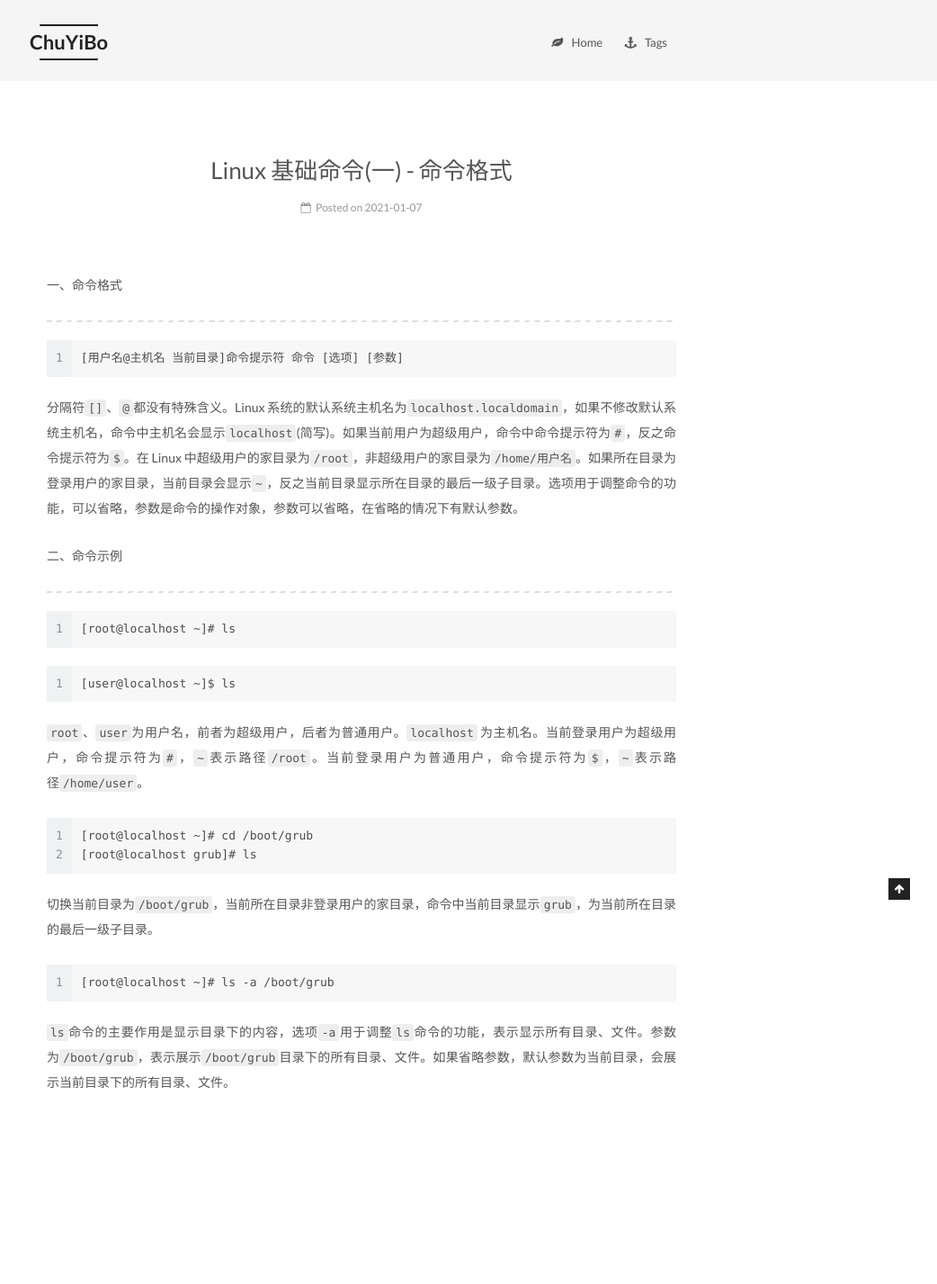
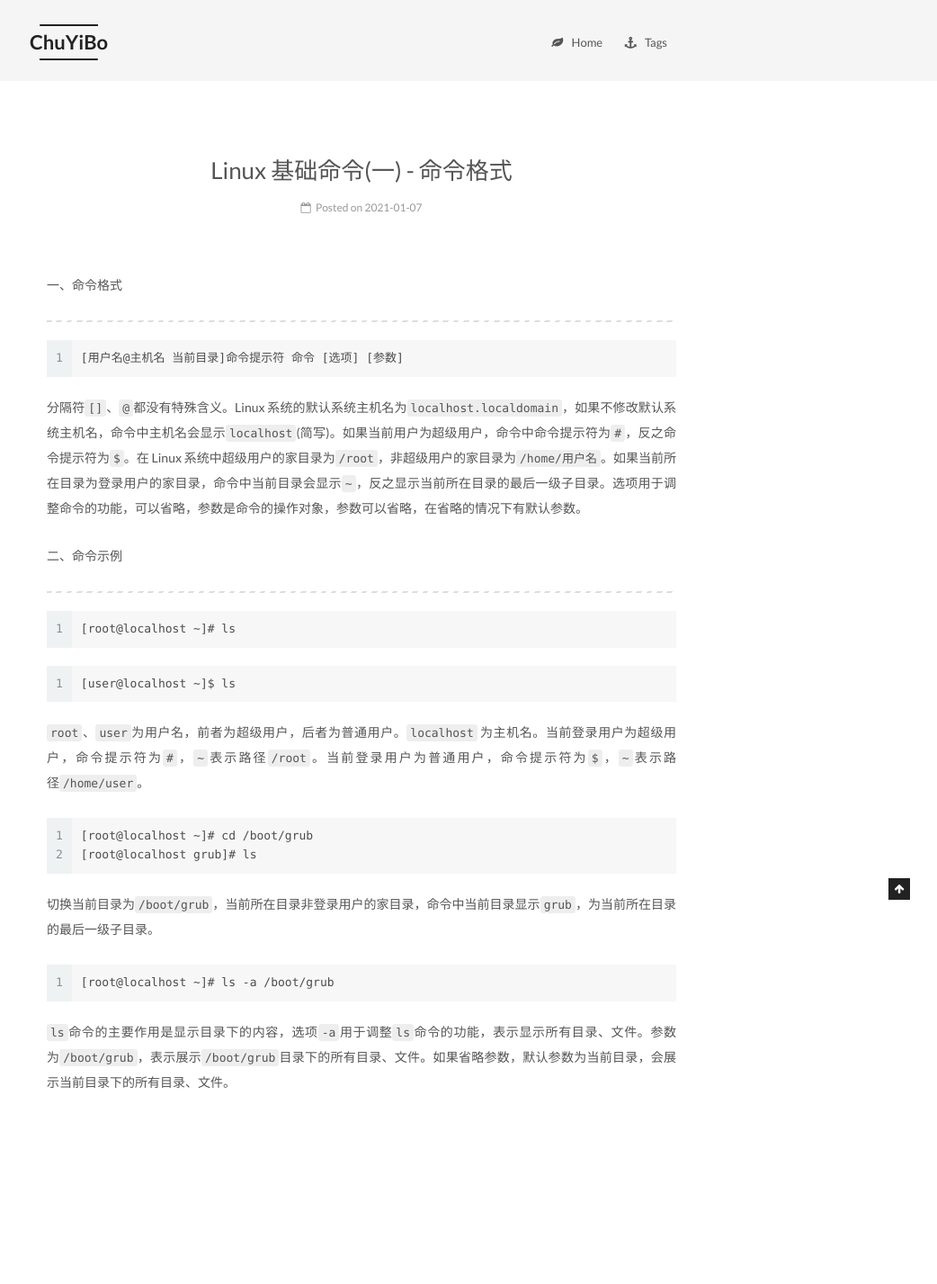
Before and after one commit to chuyibo/chuyibo.github.io, a Jekyll site: the page built from _posts/2021-01-07-Linux 基础命令(一).md, in a window 1280 px wide. Shown: the whole page at 90% size, without its empty margins (238-1280 px from the left). Built offline with Jekyll 4.4.1, drawn with Linux system fonts in a browser that asks for light colours.

Commit message:
2021/01/10 2021/01/10

````diff
--- a/_posts/2021-01-07-Linux 基础命令(一).md
+++ b/_posts/2021-01-07-Linux 基础命令(一).md
@@ -15,7 +15,7 @@ tags:
 [用户名@主机名 当前目录]命令提示符 命令 [选项] [参数]
 ```
 
-分隔符`[]`、`@`都没有特殊含义。Linux 系统的默认系统主机名为`localhost.localdomain`，如果不修改默认系统主机名，命令中主机名会显示`localhost`(简写)。如果当前用户为超级用户，命令中命令提示符为`#`，反之命令提示符为`$`。在 Linux 中超级用户的家目录为`/root`，非超级用户的家目录为`/home/用户名`。如果所在目录为登录用户的家目录，当前目录会显示`~`，反之当前目录显示所在目录的最后一级子目录。选项用于调整命令的功能，可以省略，参数是命令的操作对象，参数可以省略，在省略的情况下有默认参数。
+分隔符`[]`、`@`都没有特殊含义。Linux 系统的默认系统主机名为`localhost.localdomain`，如果不修改默认系统主机名，命令中主机名会显示`localhost`(简写)。如果当前用户为超级用户，命令中命令提示符为`#`，反之命令提示符为`$`。在 Linux 系统中超级用户的家目录为`/root`，非超级用户的家目录为`/home/用户名`。如果当前所在目录为登录用户的家目录，命令中当前目录会显示`~`，反之显示当前所在目录的最后一级子目录。选项用于调整命令的功能，可以省略，参数是命令的操作对象，参数可以省略，在省略的情况下有默认参数。
 
 二、命令示例
 
````
